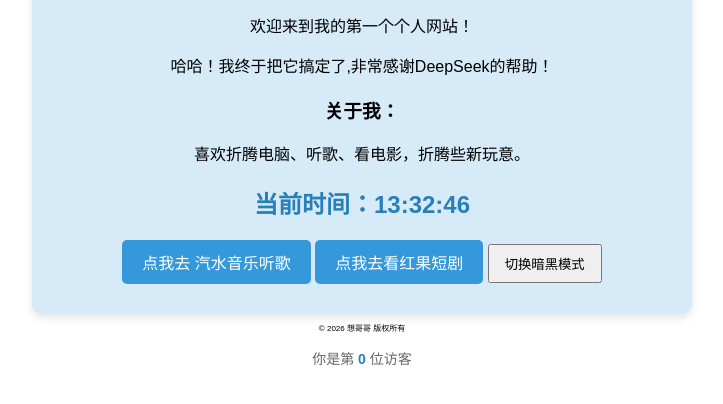
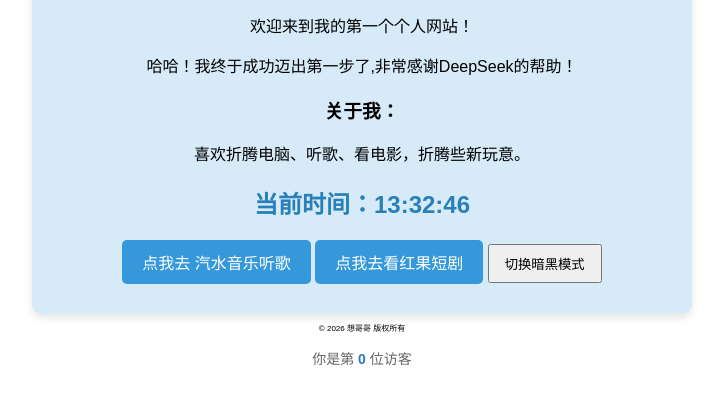
Before and after one commit to ypx-xgg/ypx-xgg.github.io, a plain HTML site: page index.html in a window 1280 px wide. Shown: the part 378-782 px from the top of the page, without its empty margins (278-1001 px from the left). Drawn offline with Linux system fonts and the light colour scheme; some packages are replaced by stand-ins of ours; a script that the page names is missing.

Commit message:
Update personal website introduction text

```diff
--- a/index.html
+++ b/index.html
@@ -66,7 +66,7 @@
       <h1>你好，<span style="font-size:16px;">我是</span> <span style="color:#c8161d;"><b><i>想哥哥</i></b></span></h1>
       <p>一个喜欢学习折腾新东西的人</p>
       <p>欢迎来到我的第一个个人网站！</p>
-      <p>哈哈！我终于把它搞定了,非常感谢DeepSeek的帮助！</p >
+      <p>哈哈！我终于成功迈出第一步了,非常感谢DeepSeek的帮助！</p >
 
      <h3>关于我：</h3>
       <p>喜欢折腾电脑、听歌、看电影，折腾些新玩意。</p >
```
